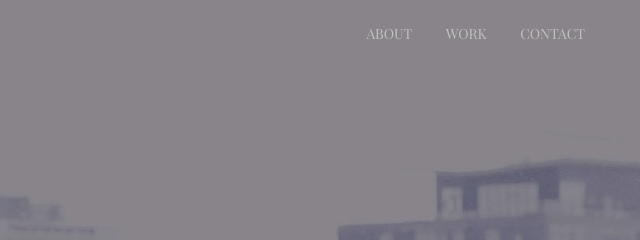
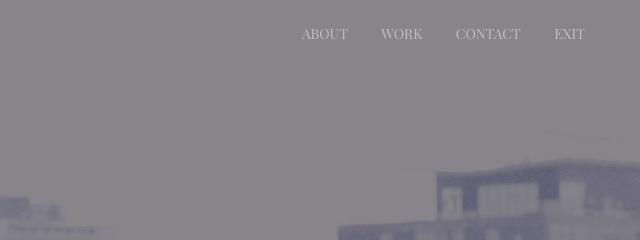
Before and after one commit to MarkushevArtem/WebsiteForKurushin, a plain HTML site: page сайт/main.html in a window 1280 px wide. Shown: the top 240 px of the page, 640-1280 px from the left. Drawn offline with nearby package versions, Linux system fonts and the light colour scheme; some icons are missing; a web font is replaced by a local one.

Commit message:
Update main.html

```diff
--- a/сайт/main.html
+++ b/сайт/main.html
@@ -20,6 +20,7 @@
                 <a class="nav_link" href="#">  <span class="pe-7s-camera"> </span>About</a>
                 <a class="nav_link" href="#">Work</a>
                 <a class="nav_link" href="#">Contact</a>
+                <a class="nav_link" href="index.html">Exit<a/>
             </nav>
 
         </div>
```
